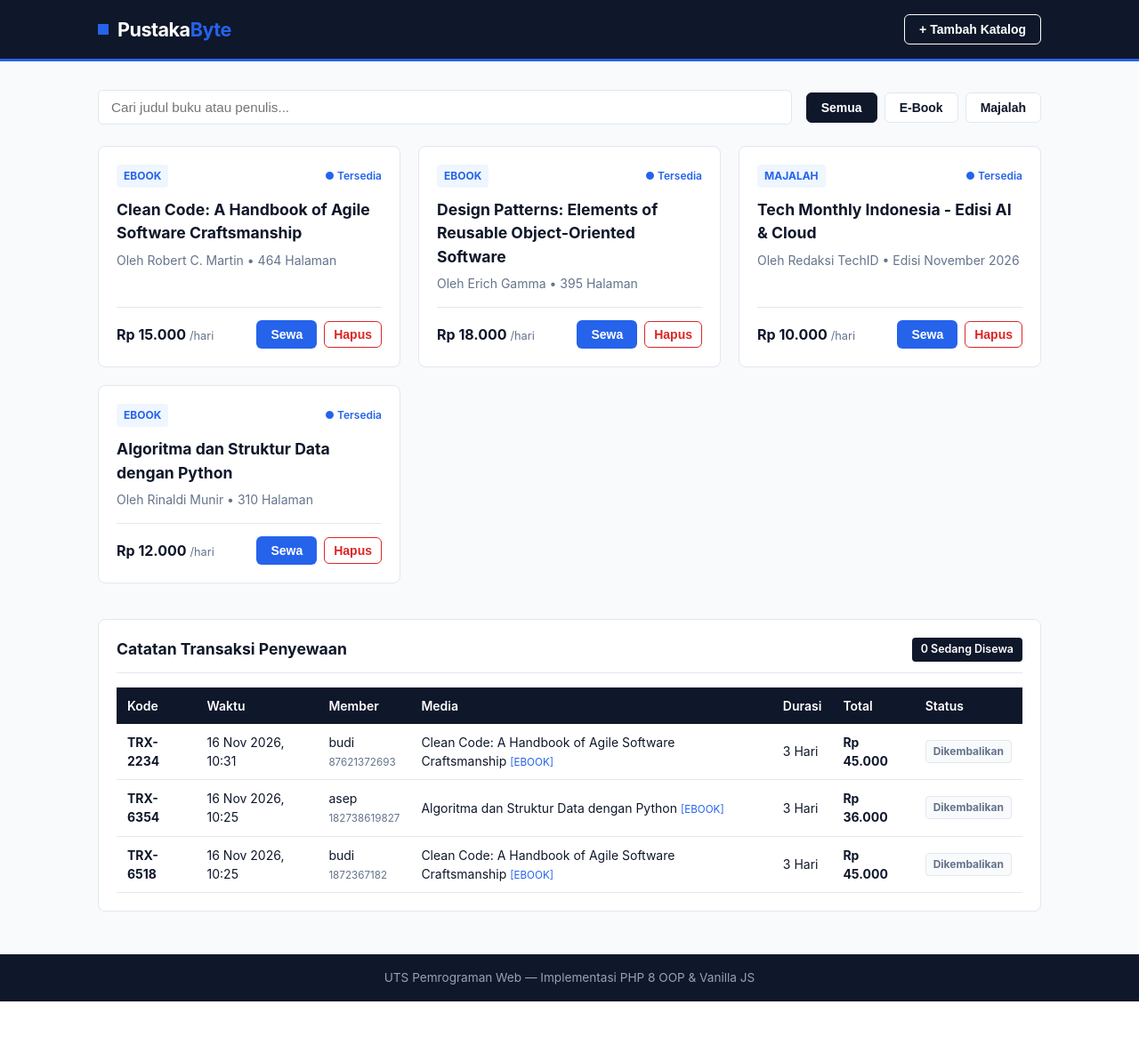
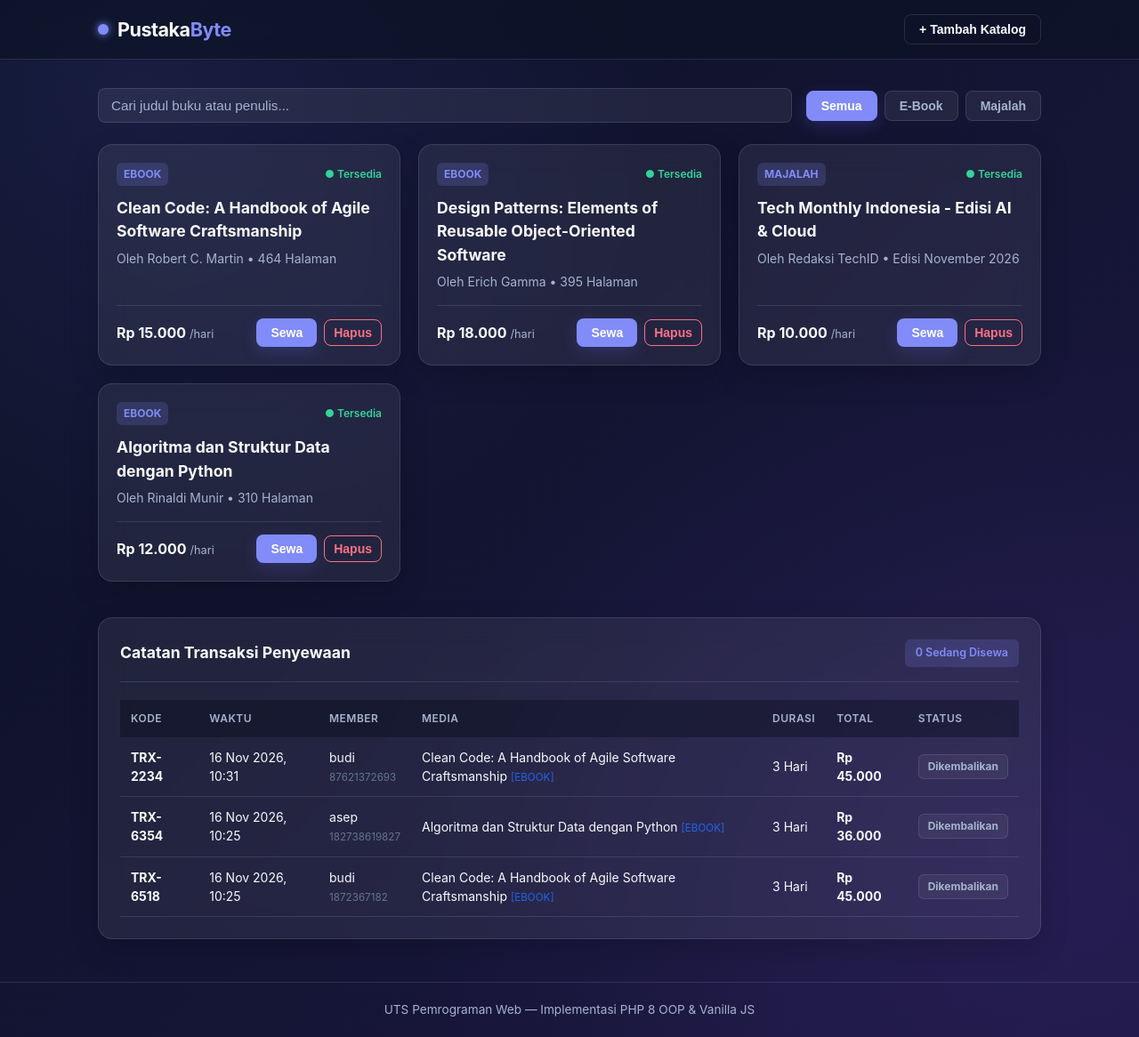
Before and after one commit to lufas2207/uts-pemrograman-web, a PHP site: page / in a window 1280 px wide. Shown: the whole page at 89% size. Before the commit the page ends 1126 px from the top, so only its background shows below. Run offline with PHP 8.4, Linux system fonts and the light colour scheme.

Commit message:
feat: merombak UI jadi dark mode glassmorphism

```diff
--- a/assets/css/style.css
+++ b/assets/css/style.css
@@ -1,15 +1,18 @@
 :root {
-    --bg-page: #f8fafc;
-    --bg-white: #ffffff;
-    --black: #0f172a;
-    --black-soft: #1e293b;
-    --blue: #2563eb;
-    --blue-hover: #1d4ed8;
-    --blue-light: #eff6ff;
-    --border: #e2e8f0;
-    --text-main: #0f172a;
-    --text-muted: #64748b;
-    --danger: #dc2626;
+    /*Warna Dark Mode & Gen-Z Aesthetic */
+    --bg-grad-1: #0b1224; /* Deep Navy */
+    --bg-grad-2: #1c1742; /* Midnight Purple */
+    --glass-bg: rgba(255, 255, 255, 0.07);
+    --glass-border: rgba(216, 220, 255, 0.13);
+    --glass-hover: rgba(255, 255, 255, 0.11);
+    --primary: #818cf8; /* Soft Indigo */
+    --primary-hover: #6d72ed;
+    --primary-light: rgba(129, 140, 248, 0.18);
+    --text-main: #f8fafc;
+    --text-muted: #a5b4cf;
+    --danger: #fb7185; /* Soft Rose/Red */
+    --danger-hover: #f43f5e;
+    --black-soft: rgba(8, 12, 28, 0.42);
 }
 
 * {
@@ -20,7 +23,11 @@
 
 body {
     font-family: -apple-system, BlinkMacSystemFont, "Segoe UI", Roboto, Helvetica, Arial, sans-serif;
-    background-color: var(--bg-page);
+    /* Latar gradasi berlapis dengan cahaya lembut, bukan hitam pekat */
+    background:
+        radial-gradient(ellipse at 12% 8%, rgba(99, 102, 241, 0.13), transparent 38%),
+        radial-gradient(ellipse at 88% 82%, rgba(139, 92, 246, 0.11), transparent 42%),
+        linear-gradient(135deg, var(--bg-grad-1) 0%, var(--bg-grad-2) 100%);
     color: var(--text-main);
     line-height: 1.5;
     display: flex;
@@ -35,12 +42,14 @@ body {
     padding: 0 20px;
 }
 
-/* Header Hitam */
+/* Header Transparan & Blur */
 .navbar {
-    background-color: var(--black);
-    color: var(--bg-white);
+    background-color: rgba(11, 18, 36, 0.62);
+    backdrop-filter: blur(12px);
+    -webkit-backdrop-filter: blur(12px);
+    color: var(--text-main);
     padding: 16px 0;
-    border-bottom: 3px solid var(--blue);
+    border-bottom: 1px solid var(--glass-border);
 }
 
 .nav-content {
@@ -58,8 +67,10 @@ body {
 .brand-dot {
     width: 12px;
     height: 12px;
-    background-color: var(--blue);
+    background-color: var(--primary);
     display: inline-block;
+    border-radius: 50%;
+    box-shadow: 0 0 10px var(--primary);
 }
 
 .brand h1 {
@@ -69,7 +80,7 @@ body {
 }
 
 .brand span {
-    color: var(--blue);
+    color: var(--primary);
 }
 
 /* Main Area */
@@ -79,7 +90,7 @@ body {
     padding-bottom: 48px;
 }
 
-/* Toolbar */
+/* Toolbar & Pencarian */
 .toolbar {
     display: flex;
     flex-wrap: wrap;
@@ -97,15 +108,23 @@ body {
 .search-box input {
     width: 100%;
     padding: 10px 14px;
-    border: 1.5px solid var(--border);
-    border-radius: 6px;
+    border: 1px solid var(--glass-border);
+    border-radius: 8px;
     font-size: 0.95rem;
-    background: var(--bg-white);
+    background: var(--glass-bg);
+    color: var(--text-main);
+    transition: all 0.3s ease;
+}
+
+.search-box input::placeholder {
+    color: var(--text-muted);
 }
 
 .search-box input:focus {
     outline: none;
-    border-color: var(--blue);
+    border-color: var(--primary);
+    background: var(--glass-hover);
+    box-shadow: 0 0 0 3px var(--primary-light);
 }
 
 .filter-group {
@@ -115,22 +134,29 @@ body {
 
 .filter-btn {
     padding: 8px 16px;
-    border: 1.5px solid var(--border);
-    background: var(--bg-white);
-    color: var(--text-main);
-    border-radius: 6px;
+    border: 1px solid var(--glass-border);
+    background: var(--glass-bg);
+    color: var(--text-muted);
+    border-radius: 8px;
     cursor: pointer;
     font-weight: 600;
     font-size: 0.875rem;
+    transition: all 0.3s ease;
+}
+
+.filter-btn:hover {
+    background: var(--glass-hover);
+    color: var(--text-main);
 }
 
 .filter-btn.active {
-    background: var(--black);
-    color: var(--bg-white);
-    border-color: var(--black);
+    background: var(--primary);
+    color: #ffffff;
+    border-color: var(--primary);
+    box-shadow: 0 6px 18px rgba(99, 102, 241, 0.24);
 }
 
-/* Grid Katalog */
+/* Grid Katalog - Glassmorphism */
 .katalog-grid {
     display: grid;
     grid-template-columns: repeat(auto-fill, minmax(300px, 1fr));
@@ -138,18 +164,23 @@ body {
 }
 
 .card {
-    background: var(--bg-white);
-    border: 1px solid var(--border);
-    border-radius: 8px;
+    background: var(--glass-bg);
+    backdrop-filter: blur(16px);
+    -webkit-backdrop-filter: blur(16px);
+    border: 1px solid var(--glass-border);
+    border-radius: 16px;
     padding: 20px;
     display: flex;
     flex-direction: column;
     justify-content: space-between;
-    transition: border-color 0.2s;
+    transition: all 0.3s ease;
+    box-shadow: 0 12px 32px rgba(0, 0, 0, 0.18);
 }
 
 .card:hover {
-    border-color: var(--blue);
+    border-color: var(--primary);
+    transform: translateY(-6px);
+    background: var(--glass-hover);
 }
 
 .card-top {
@@ -164,9 +195,9 @@ body {
     font-weight: 700;
     text-transform: uppercase;
     padding: 4px 8px;
-    border-radius: 4px;
-    background: var(--blue-light);
-    color: var(--blue);
+    border-radius: 6px;
+    background: var(--primary-light);
+    color: #818cf8; /* Light Indigo */
 }
 
 .badge-status {
@@ -174,13 +205,13 @@ body {
     font-weight: 600;
 }
 
-.status-ready { color: var(--blue); }
+.status-ready { color: #34d399; } /* Soft Green */
 .status-out { color: var(--text-muted); }
 
 .card h3 {
     font-size: 1.1rem;
     margin-bottom: 6px;
-    color: var(--black);
+    color: var(--text-main);
 }
 
 .card-meta {
@@ -190,7 +221,7 @@ body {
 }
 
 .card-bottom {
-    border-top: 1px solid var(--border);
+    border-top: 1px solid var(--glass-border);
     padding-top: 14px;
     display: flex;
     justify-content: space-between;
@@ -206,7 +237,7 @@ body {
 .harga {
     font-weight: 700;
     font-size: 1rem;
-    color: var(--black);
+    color: var(--text-main);
 }
 
 .harga small {
@@ -215,74 +246,91 @@ body {
     font-size: 0.8rem;
 }
 
-/* Buttons */
+/* Buttons yang Lebih Modern */
 .btn {
     padding: 8px 16px;
-    border-radius: 6px;
+    border-radius: 8px;
     font-size: 0.875rem;
     font-weight: 600;
     cursor: pointer;
     border: none;
+    transition: all 0.3s ease;
 }
 
 .btn-primary {
-    background-color: var(--blue);
-    color: var(--bg-white);
+    background-color: var(--primary);
+    color: #ffffff;
+    box-shadow: 0 6px 18px rgba(99, 102, 241, 0.22);
 }
 
 .btn-primary:hover {
-    background-color: var(--blue-hover);
+    background-color: var(--primary-hover);
+    transform: translateY(-2px);
 }
 
 .btn-secondary {
-    background-color: var(--border);
-    color: var(--black);
+    background-color: var(--glass-bg);
+    color: var(--text-main);
+    border: 1px solid var(--glass-border);
+}
+
+.btn-secondary:hover {
+    background-color: var(--glass-hover);
 }
 
 .btn-outline-light {
     background: transparent;
-    border: 1.5px solid var(--bg-white);
-    color: var(--bg-white);
+    border: 1.5px solid var(--glass-border);
+    color: var(--text-main);
 }
 
 .btn-outline-light:hover {
-    background: var(--blue);
-    border-color: var(--blue);
+    background: var(--primary-light);
+    border-color: var(--primary);
+    color: #ffffff;
 }
 
 .btn-return {
-    background: var(--black);
-    color: var(--bg-white);
+    background: var(--primary-light);
+    color: #818cf8;
+    border: 1px solid rgba(99, 102, 241, 0.3);
+}
+.btn-return:hover {
+    background: var(--primary);
+    color: #fff;
 }
 
 .btn-danger {
     background-color: transparent;
     color: var(--danger);
-    border: 1.5px solid var(--danger);
+    border: 1px solid var(--danger);
     padding: 6px 10px;
 }
 
 .btn-danger:hover {
     background-color: var(--danger);
-    color: var(--bg-white);
+    color: #ffffff;
 }
 
-/* Riwayat Transaksi Section */
+/* Riwayat Transaksi Section (Glass Panel) */
 .riwayat-section {
     margin-top: 40px;
-    background: var(--bg-white);
-    border: 1px solid var(--border);
-    border-radius: 8px;
-    padding: 20px;
+    background: var(--glass-bg);
+    backdrop-filter: blur(16px);
+    -webkit-backdrop-filter: blur(16px);
+    border: 1px solid var(--glass-border);
+    border-radius: 16px;
+    padding: 24px;
+    box-shadow: 0 12px 32px rgba(0, 0, 0, 0.18);
 }
 
 .riwayat-header {
     display: flex;
     justify-content: space-between;
     align-items: center;
-    border-bottom: 1px solid var(--border);
-    padding-bottom: 12px;
-    margin-bottom: 16px;
+    border-bottom: 1px solid var(--glass-border);
+    padding-bottom: 16px;
+    margin-bottom: 20px;
 }
 
 .riwayat-header h2 {
@@ -290,17 +338,19 @@ body {
 }
 
 .badge-aktif {
-    background: var(--black);
-    color: var(--bg-white);
+    background: var(--primary-light);
+    color: #818cf8;
     font-size: 0.78rem;
     font-weight: 600;
-    padding: 4px 10px;
-    border-radius: 4px;
+    padding: 6px 12px;
+    border-radius: 6px;
 }
 
 .struk-empty {
     color: var(--text-muted);
     font-size: 0.9rem;
+    text-align: center;
+    padding: 20px 0;
 }
 
 .table-wrapper {
@@ -315,71 +365,85 @@ body {
 }
 
 .trx-table th {
-    background: var(--black);
-    color: var(--bg-white);
-    padding: 10px 12px;
+    background: var(--black-soft);
+    color: var(--text-muted);
+    padding: 12px;
     font-weight: 600;
+    text-transform: uppercase;
+    font-size: 0.75rem;
+    letter-spacing: 0.5px;
 }
 
 .trx-table td {
-    padding: 10px 12px;
-    border-bottom: 1px solid var(--border);
+    padding: 12px;
+    border-bottom: 1px solid var(--glass-border);
 }
 
 .trx-table tr:hover td {
-    background: var(--blue-light);
+    background: var(--glass-hover);
 }
 
 .status-pill {
     display: inline-block;
-    padding: 3px 8px;
-    border-radius: 4px;
+    padding: 4px 10px;
+    border-radius: 6px;
     font-size: 0.75rem;
     font-weight: 700;
 }
 
 .pill-aktif {
-    background: var(--blue-light);
-    color: var(--blue);
-    border: 1px solid var(--blue);
+    background: var(--primary-light);
+    color: #818cf8;
+    border: 1px solid rgba(99, 102, 241, 0.3);
 }
 
 .pill-selesai {
-    background: var(--bg-page);
+    background: rgba(255,255,255,0.05);
     color: var(--text-muted);
-    border: 1px solid var(--border);
+    border: 1px solid var(--glass-border);
 }
 
-/* Modal */
+/* Modal Gelap */
 dialog.modal {
     margin: auto;
-    border: none;
-    border-radius: 8px;
+    border: 1px solid var(--glass-border);
+    border-radius: 16px;
     width: 95%;
     max-width: 440px;
     padding: 0;
-    box-shadow: 0 20px 25px -5px rgba(0, 0, 0, 0.2);
+    box-shadow: 0 25px 50px -12px rgba(0, 0, 0, 0.5);
+    background: rgba(22, 27, 57, 0.82);
+    backdrop-filter: blur(20px);
+    -webkit-backdrop-filter: blur(20px);
+    color: var(--text-main);
 }
 
 dialog::backdrop {
-    background: rgba(15, 23, 42, 0.6);
+    background: rgba(5, 8, 20, 0.72);
+    backdrop-filter: blur(8px);
+    -webkit-backdrop-filter: blur(8px);
 }
 
 .modal-header {
-    background: var(--black);
-    color: var(--bg-white);
+    background: var(--black-soft);
     padding: 16px 20px;
     display: flex;
     justify-content: space-between;
     align-items: center;
+    border-bottom: 1px solid var(--glass-border);
 }
 
 .btn-close {
     background: none;
     border: none;
-    color: var(--bg-white);
+    color: var(--text-muted);
     font-size: 1.5rem;
     cursor: pointer;
+    transition: color 0.2s;
+}
+
+.btn-close:hover {
+    color: var(--danger);
 }
 
 .modal-body {
@@ -387,72 +451,92 @@ dialog::backdrop {
 }
 
 .info-buku-box {
-    background: var(--blue-light);
-    border-left: 4px solid var(--blue);
-    padding: 10px 12px;
-    margin-bottom: 16px;
+    background: var(--glass-bg);
+    border-left: 1px solid rgba(129, 140, 248, 0.55);
+    padding: 12px;
+    margin-bottom: 20px;
     display: flex;
     flex-direction: column;
+    border-radius: 0 8px 8px 0;
 }
 
 .form-group {
-    margin-bottom: 14px;
+    margin-bottom: 16px;
 }
 
 .form-group label {
     display: block;
     font-size: 0.875rem;
     font-weight: 600;
-    margin-bottom: 4px;
+    margin-bottom: 6px;
+    color: var(--text-muted);
 }
 
 .form-group input,
 .form-group select {
     width: 100%;
-    padding: 9px 12px;
-    border: 1.5px solid var(--border);
-    border-radius: 6px;
+    padding: 10px 12px;
+    border: 1px solid var(--glass-border);
+    border-radius: 8px;
     font-size: 0.95rem;
+    background: var(--glass-bg);
+    color: var(--text-main);
+    transition: border-color 0.25s ease, background-color 0.25s ease, box-shadow 0.25s ease;
+}
+
+.form-group input:focus,
+.form-group select:focus {
+    outline: none;
+    border-color: var(--primary);
+    background: var(--glass-hover);
+    box-shadow: 0 0 0 3px var(--primary-light);
+}
+
+/* Perbaikan warna teks dropdown pada browser tertentu */
+.form-group select option {
+    background: var(--bg-grad-1);
+    color: var(--text-main);
 }
 
 .hint {
     display: block;
     color: var(--text-muted);
     font-size: 0.78rem;
-    margin-top: 4px;
+    margin-top: 6px;
 }
 
 .error-msg {
     display: block;
     color: var(--danger);
     font-size: 0.8rem;
-    margin-top: 3px;
+    margin-top: 4px;
 }
 
 .estimasi-box {
-    background: var(--bg-page);
-    padding: 12px;
-    border-radius: 6px;
+    background: var(--black-soft);
+    padding: 14px;
+    border-radius: 8px;
     display: flex;
     justify-content: space-between;
     align-items: center;
-    margin-top: 16px;
-    border: 1px solid var(--border);
+    margin-top: 20px;
+    border: 1px solid var(--glass-border);
 }
 
 .modal-footer {
-    padding: 14px 20px;
-    background: var(--bg-page);
-    border-top: 1px solid var(--border);
+    padding: 16px 20px;
+    background: var(--black-soft);
+    border-top: 1px solid var(--glass-border);
     display: flex;
     justify-content: flex-end;
     gap: 10px;
 }
 
 .footer {
-    background: var(--black);
-    color: #94a3b8;
+    border-top: 1px solid var(--glass-border);
+    color: var(--text-muted);
     text-align: center;
-    padding: 16px 0;
+    padding: 20px 0;
     font-size: 0.85rem;
+    margin-top: auto;
 }
```
